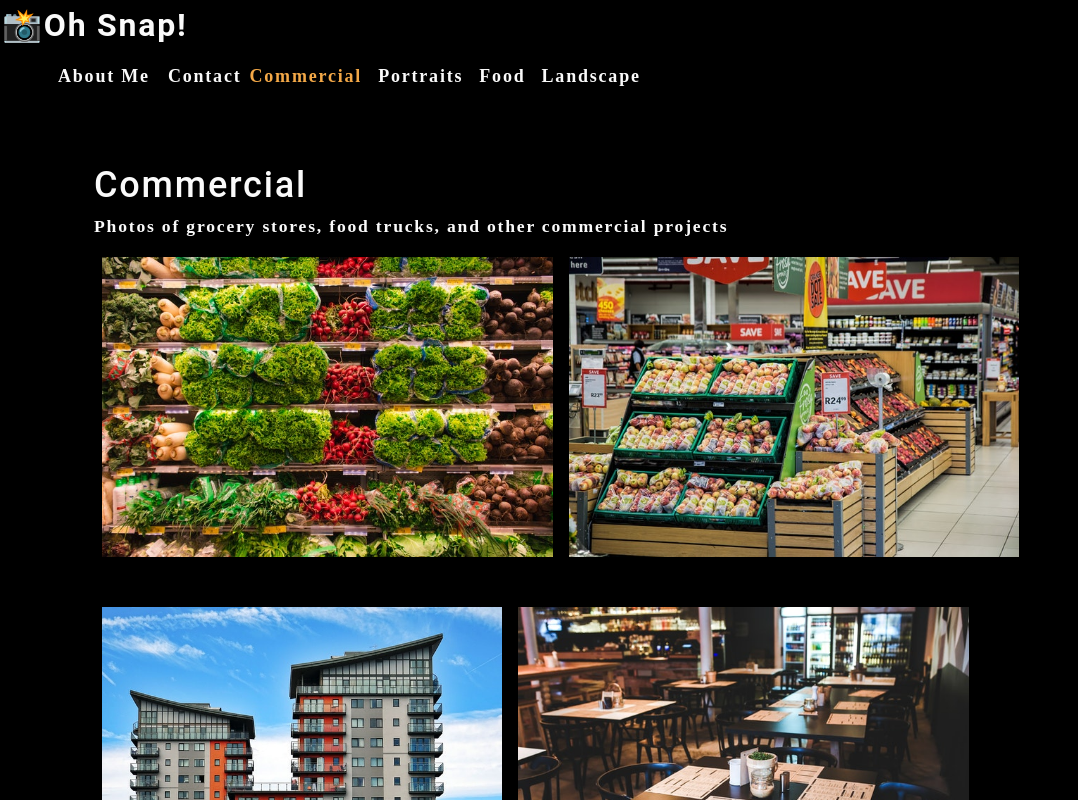
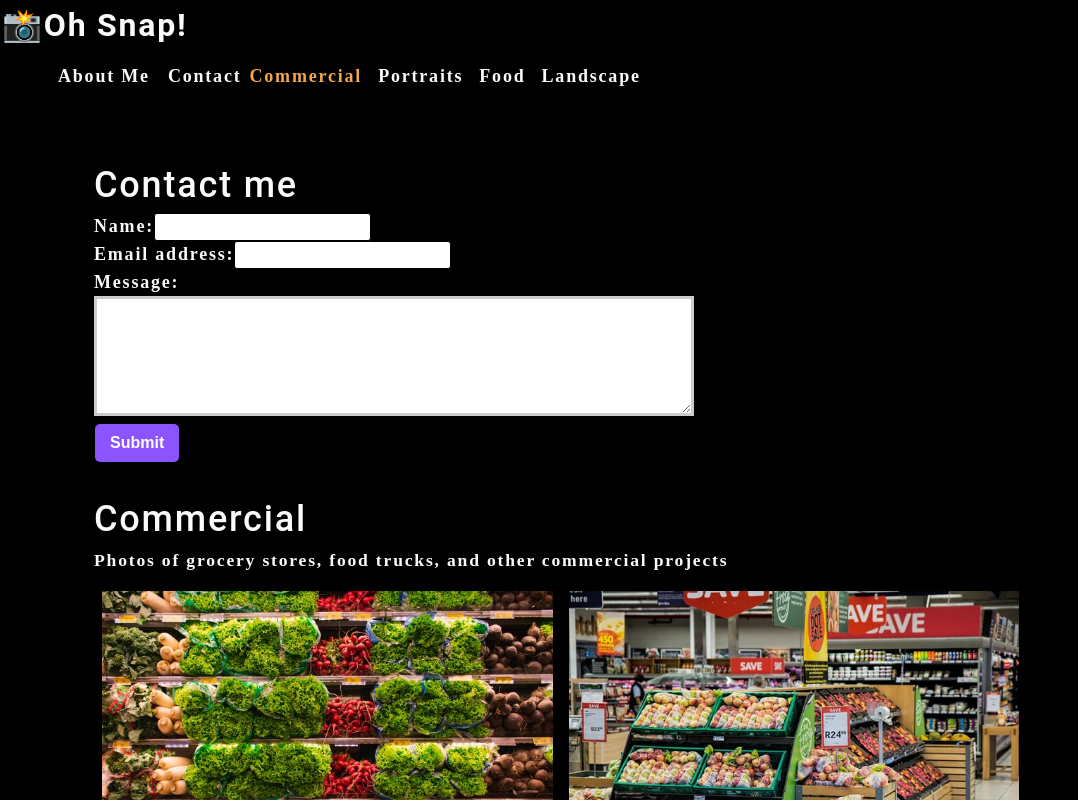
Before and after one commit to aholston/photo-port, a React (Create React App) app: page / in a window 1280 px wide. Shown: the top 800 px of the page, without its empty margins (0-1078 px from the left). Built offline with nearby package versions, Linux system fonts and the light colour scheme.

Commit message:
form handling

```diff
--- a/src/App.js
+++ b/src/App.js
@@ -2,6 +2,7 @@
 import './components/About';
 import About from './components/About';
 import Navigation from './components/Navigation';
+import ContactForm from './components/Contact';
 import Gallery from "./components/Gallery";
 import React, { useState } from 'react';
 
@@ -26,6 +27,7 @@
         currentCategory={currentCategory}
       />
       <main>
+        <ContactForm />
         <Gallery
           currentCategory={currentCategory}
         />
--- a/src/components/Contact/index.js
+++ b/src/components/Contact/index.js
@@ -1,21 +1,34 @@
-import React from 'react';
+import React, { useState } from 'react';
 
 function ContactForm() {
+    const [formState, setFormState] = useState({ name: '', email: '', message: '' });
+    const { name, email, message } = formState;
+
+    function handleChange(e) {
+        setFormState({...formState, [e.target.name]: e.target.value });
+        console.log(formState);
+      }
+
+      function handleSubmit(e) {
+        e.preventDefault();
+        console.log(formState);
+      }
+
     return (
         <section>
-            <h1>Contact me<</h1>
-            <form id="contact-form">
+            <h1>Contact me</h1>
+            <form id="contact-form" onSubmit={handleSubmit}>
                 <div>
                     <label htmlFor="name">Name:</label>
-                    <input type="text" name="name" />
+                    <input type="text" name="name" defaultValue={name} onChange={handleChange}/>
                 </div>
                 <div>
                     <label htmlFor="email">Email address:</label>
-                    <input type="email" name="email" />
+                    <input type="email" name="email" defaultValue={email} onChange={handleChange}/>
                 </div>
                 <div>
                     <label htmlFor="message">Message:</label>
-                    <textarea name="message" rows="5"  />
+                    <textarea name="message" rows="5"  defaultValue={message} onChange={handleChange}/>
                 </div>
 
                 <button type="submit">Submit</button>
```
